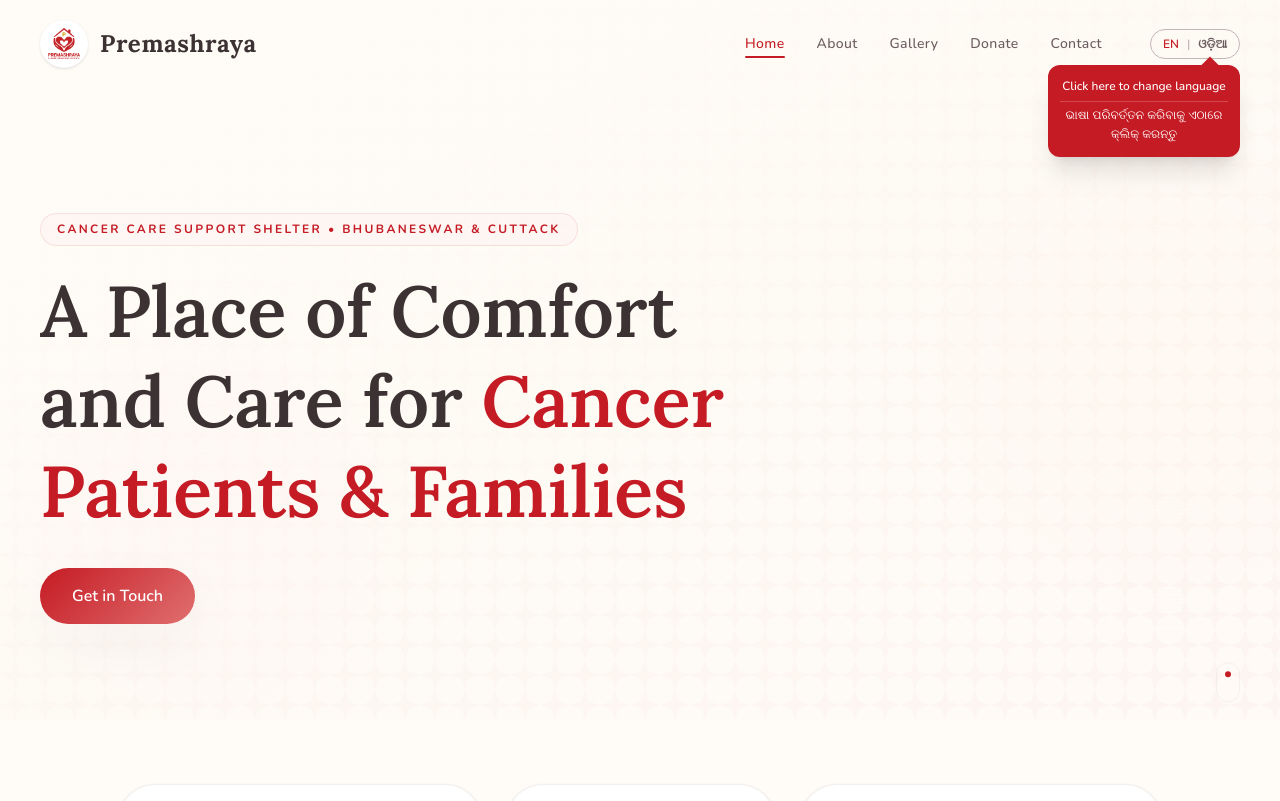
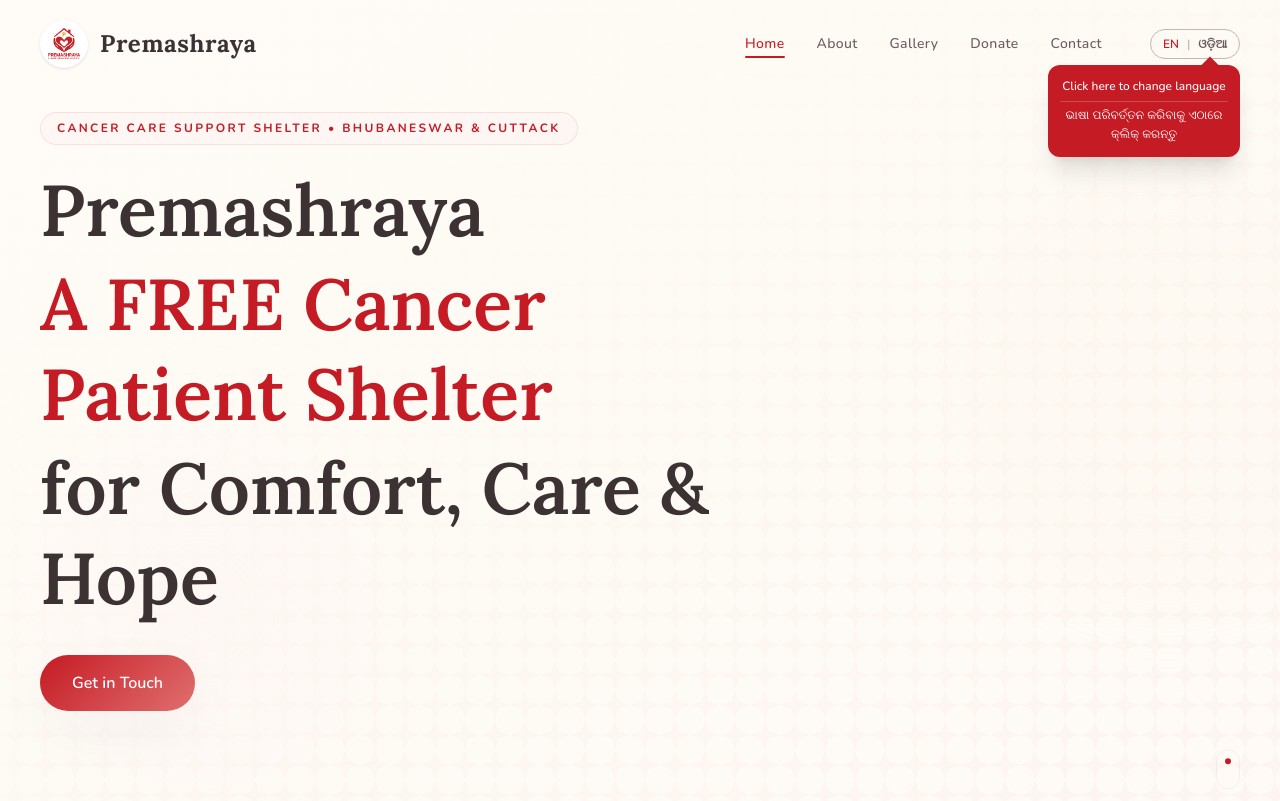
Before and after one commit to Mahadev-06/Premashraya, a Next.js app: page / in a window 1280 px wide. Shown: the top 801 px of the page. Built offline with nearby package versions, Linux system fonts and the light colour scheme.

Commit message:
feat: update hero title to 'Premashraya A FREE Cancer Patient Shelter for Comfort, Care & Hope'

```diff
--- a/src/i18n/en.ts
+++ b/src/i18n/en.ts
@@ -8,8 +8,9 @@
   },
   hero: {
     subtitle: "Cancer Care Support Shelter • Bhubaneswar & Cuttack",
-    title: "A Place of Comfort and Care for ",
-    titleHighlight: "Cancer Patients & Families",
+    brandName: "Premashraya",
+    title: "A FREE Cancer Patient Shelter",
+    titleHighlight: "for Comfort, Care & Hope",
     description: "Premashraya provides free hygienic accommodation for cancer patients and one attendant during treatment. With nutritious meals, clean facilities, and a peaceful environment, we aim to support families with dignity and care during difficult journeys.",
     cta: "Get in Touch",
   },
--- a/src/i18n/or.ts
+++ b/src/i18n/or.ts
@@ -8,8 +8,9 @@
   },
   hero: {
     subtitle: "କର୍କଟ ରୋଗୀ ସହାୟତା ଆଶ୍ରୟସ୍ଥଳୀ • ଭୁବନେଶ୍ୱର ଓ କଟକ",
-    title: "ଏକ ଆରାମ ଏବଂ ଯତ୍ନର ସ୍ଥାନ ",
-    titleHighlight: "କର୍କଟ ରୋଗୀ ଏବଂ ସେମାନଙ୍କ ପରିବାର ପାଇଁ",
+    brandName: "ପ୍ରେମାଶ୍ରୟ",
+    title: "କର୍କଟ ରୋଗୀଙ୍କ ପାଇଁ ଏକ ମାଗଣା ଆଶ୍ରୟସ୍ଥଳୀ",
+    titleHighlight: "ଆରାମ, ଯତ୍ନ ଓ ଆଶା ପାଇଁ",
     description: "ପ୍ରେମାଶ୍ରୟ କର୍କଟ ରୋଗୀ ଏବଂ ଜଣେ ସମ୍ପର୍କୀୟଙ୍କ ପାଇଁ ଚିକିତ୍ସା ସମୟରେ ମାଗଣା ଏବଂ ସ୍ୱଚ୍ଛ ରହିବା ସୁବିଧା ପ୍ରଦାନ କରେ। ପୌଷ୍ଟିକ ଖାଦ୍ୟ, ସ୍ୱଚ୍ଛ ପରିବେଶ ଏବଂ ଶାନ୍ତିପୂର୍ଣ୍ଣ ଆଶ୍ରୟସ୍ଥଳୀ ସହିତ, ଆମେ କଠିନ ସମୟରେ ପରିବାରକୁ ସମ୍ମାନ ଏବଂ ଯତ୍ନର ସହ ସମର୍ଥନ କରିବାକୁ ଲକ୍ଷ୍ୟ ରଖିଛୁ।",
     cta: "ଯୋଗାଯୋଗ କରନ୍ତୁ",
   },
--- a/src/sections/HeroSection.tsx
+++ b/src/sections/HeroSection.tsx
@@ -33,8 +33,9 @@
             transition={{ duration: 0.9, delay: 0.1, ease: [0.4, 0, 0.2, 1] }}
             className="font-serif text-4xl sm:text-5xl md:text-6xl lg:text-7xl font-semibold text-on-background leading-[1.15] md:leading-[1.1] mb-8"
           >
-            {t("hero.title")}
-            <span className="text-primary">{t("hero.titleHighlight")}</span>
+            <span className="block text-on-background">{t("hero.brandName")}</span>
+            <span className="block text-primary my-1">{t("hero.title")}</span>
+            <span className="block text-on-background">{t("hero.titleHighlight")}</span>
           </motion.h1>
 
           <motion.div
```
